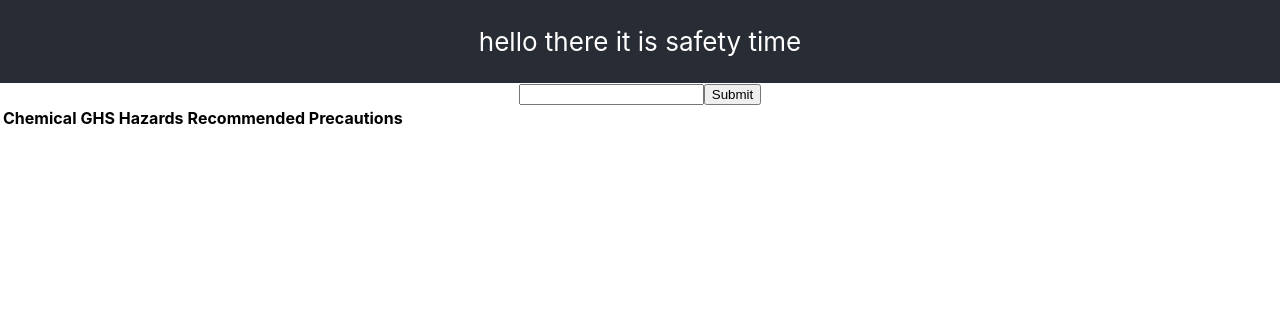
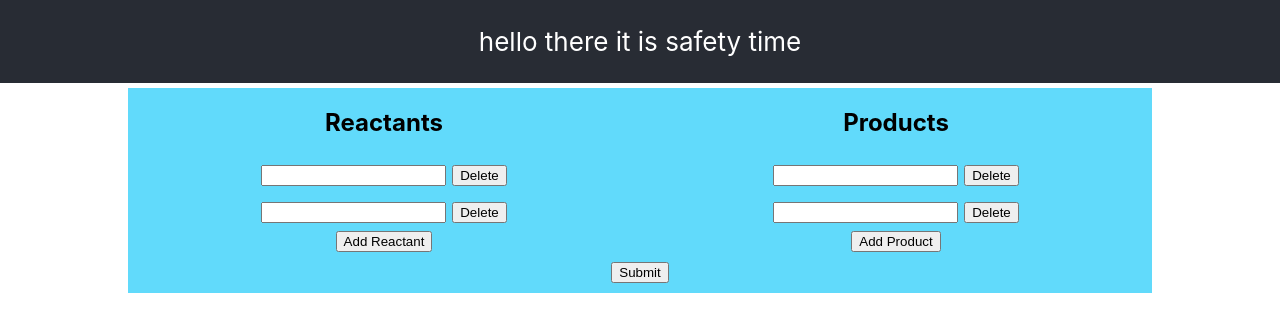
Before and after one commit to sarah-kw/chem-safety, a React (Create React App) app: page / in a window 1280 px wide. Shown: the top 332 px of the page. Built offline with nearby package versions, Linux system fonts and the light colour scheme.

Commit message:
css styling, gets data for SafetyTable from backend

```diff
--- a/package.json
+++ b/package.json
@@ -6,6 +6,7 @@
     "@testing-library/jest-dom": "^5.14.1",
     "@testing-library/react": "^13.0.0",
     "@testing-library/user-event": "^13.2.1",
+    "axios": "^0.27.2",
     "react": "^18.2.0",
     "react-dom": "^18.2.0",
     "react-scripts": "5.0.1",
--- a/src/App.css
+++ b/src/App.css
@@ -1,5 +1,7 @@
 .App {
   text-align: center;
+  display: flex;
+  flex-direction: column;
 }
 
 .App-logo {
@@ -36,3 +38,73 @@
     transform: rotate(360deg);
   }
 }
+
+.ReactionForm {
+  background-color: #61dafb;
+  margin: 5px;
+  min-width: 80%;
+  align-self: center;
+  justify-content: space-around;
+}
+
+.InputBlock {
+  display: flex;
+  justify-content: space-around;
+}
+
+.InputBlock button {
+  min-width: max-content;
+  max-width: 50%;
+  align-self: center;
+}
+
+.InputBlock button:hover {
+  background-color: pink;
+}
+
+.InputField{
+  display:flex;
+  margin: 5px;
+  align-items: space-between;
+}
+.InputField > * {
+  margin: 3px;
+}
+
+.ReactantInputs {
+  display: flex;
+  flex-direction: column;
+}
+
+.ProductInputs {
+  display: flex;
+  flex-direction: column;
+}
+
+
+input[type=submit] {
+  margin: 10px;
+}
+
+.SafetyTable {
+  margin: 10px;
+  align-self: center;
+  table-layout: fixed;
+  width: 80%;
+}
+
+.SafetyTable thead {
+  background-color: white;
+}
+
+.SafetyTable td {
+  word-wrap: break-word;
+}
+
+.SafetyRow--HazardsAvailable {
+  background-color: lightgrey;
+}
+
+.SafetyRow--HazardsUnavailable {
+  background-color: lightcoral;
+}
--- a/src/App.js
+++ b/src/App.js
@@ -1,21 +1,58 @@
 import "./App.css";
 import ReactionForm from "./components/ReactionForm";
 import SafetyTable from "./components/SafetyTable";
+import axios from "axios";
+import { useState } from "react";
 
 function App() {
+  const [reactionSafetyInfo, setReactionSafetyInfo] = useState(null);
+
   const getChemicalInfo = (chemicalList) => {
-    for (const chemical in chemicalList) {
-      console.log(chemicalList[chemical]);
+    const requestParams = {};
+
+    for (let i = 0; i < chemicalList["reactants"].length; i++) {
+      console.log(chemicalList["reactants"][i]);
+      if (
+        !(chemicalList["reactants"][i] === null) &&
+        !(chemicalList["reactants"][i] === "")
+      ) {
+        requestParams[i] = chemicalList["reactants"][i];
+      }
     }
+    axios
+      .get("http://localhost:4567/chemicals", {
+        params: requestParams,
+        // headers: {
+        //   // "Access-Control-Request-Headers": "hello",
+        // },
+      })
+      .then((res) => {
+        console.log(res.data);
+        // console.log(res.headers);
+        setReactionSafetyInfo(res.data);
+      })
+      .catch((err) => {
+        console.log(err);
+        console.log(err.response.data);
+      });
   };
+  // getChemicalInfo(["CC"]);
+
+  const safetyTable =
+    reactionSafetyInfo === null ? null : (
+      <SafetyTable safetyInfo={reactionSafetyInfo}></SafetyTable>
+    );
 
   return (
     <div className="App">
       <header className="App-header">
         <p>hello there it is safety time</p>
       </header>
-      <ReactionForm getChemicalInfo={getChemicalInfo}></ReactionForm>
-      <SafetyTable></SafetyTable>
+      <ReactionForm
+        className="ReactionForm"
+        getChemicalInfo={getChemicalInfo}
+      ></ReactionForm>
+      {safetyTable}
     </div>
   );
 }
--- a/src/components/ReactionForm.js
+++ b/src/components/ReactionForm.js
@@ -2,17 +2,47 @@ import React, { useState } from "react";
 
 const ReactionForm = ({ getChemicalInfo }) => {
   const [formData, setFormData] = useState({
-    chemicalA: "",
+    reactants: ["", ""],
+    products: ["", ""],
   });
 
+  const deleteReactantSlot = (id) => {
+    const updatedFormData = { ...formData };
+    delete updatedFormData["reactants"][id];
+    setFormData(updatedFormData);
+    console.log(updatedFormData);
+  };
+
+  const deleteProductSlot = (id) => {
+    const updatedFormData = { ...formData };
+    delete updatedFormData["products"][id];
+    setFormData(updatedFormData);
+    console.log(updatedFormData);
+  };
+
+  const addReactantSlot = () => {
+    const updatedFormData = { ...formData };
+    updatedFormData["reactants"].push("");
+    setFormData(updatedFormData);
+  };
+
+  const addProductSlot = () => {
+    const updatedFormData = { ...formData };
+    updatedFormData["products"].push("");
+    setFormData(updatedFormData);
+  };
+
   const onFormChange = (event) => {
-    const inputName = event.target.name;
+    // console.log(event);
+    // console.log(`id is ${event.target.id}`);
+    const inputClass = event.target.name;
     const inputValue = event.target.value;
 
     const updatedFormData = { ...formData };
-    updatedFormData[inputName] = inputValue;
+    updatedFormData[inputClass][event.target.id] = inputValue;
 
     setFormData(updatedFormData);
+    console.log(updatedFormData);
   };
 
   const onFormSubmit = (event) => {
@@ -20,14 +50,66 @@ const ReactionForm = ({ getChemicalInfo }) => {
     getChemicalInfo(formData);
   };
 
+  const reactantInputs = formData.reactants.map((reactant, index) => {
+    return reactant === undefined ? null : (
+      <div className="InputField" key={index}>
+        <input
+          key={index}
+          id={index}
+          name="reactants"
+          value={reactant}
+          onChange={onFormChange}
+        ></input>
+        <button
+          id={index}
+          type="button"
+          onClick={() => deleteReactantSlot(index)}
+        >
+          Delete
+        </button>
+      </div>
+    );
+  });
+
+  const productInputs = formData.products.map((product, index) => {
+    return product === undefined ? null : (
+      <div className="InputField" key={index}>
+        <input
+          key={index}
+          id={index}
+          name="products"
+          value={product}
+          onChange={onFormChange}
+        ></input>
+        <button
+          id={index}
+          type="button"
+          onClick={() => deleteProductSlot(index)}
+        >
+          Delete
+        </button>
+      </div>
+    );
+  });
+
   return (
     <form className="ReactionForm" onSubmit={onFormSubmit}>
-      <input
-        type="text"
-        name="chemicalA"
-        value={formData.chemicalA}
-        onChange={onFormChange}
-      />
+      <div className="InputBlock">
+        <section className="ReactantInputs">
+          <h2>Reactants</h2>
+          {reactantInputs}
+          <button type="button" onClick={addReactantSlot}>
+            Add Reactant
+          </button>
+        </section>
+        <section className="ProductInputs">
+          <h2>Products</h2>
+          {productInputs}
+          <button type="button" onClick={addProductSlot}>
+            Add Product
+          </button>
+        </section>
+      </div>
       <input type="submit" />
     </form>
   );
--- a/src/components/SafetyTable.js
+++ b/src/components/SafetyTable.js
@@ -1,13 +1,33 @@
 import React from "react";
 
-const SafetyTable = () => {
+const SafetyTable = ({ safetyInfo }) => {
+  const safetyRows = safetyInfo.map((chemical, index) => {
+    return (
+      <tr
+        key={index}
+        className={
+          chemical.gotHazards
+            ? "SafetyRow--HazardsAvailable"
+            : "SafetyRow--HazardsUnavailable"
+        }
+      >
+        <td>{chemical.name}</td>
+        <td>{chemical.gotHazards ? chemical.hazards : "None found"}</td>
+        <td>{chemical.gotHazards ? chemical.precautions : "None found"}</td>
+      </tr>
+    );
+  });
+
   return (
     <table className="SafetyTable">
-      <tr>
-        <th>Chemical</th>
-        <th>GHS Hazards</th>
-        <th>Recommended Precautions</th>
-      </tr>
+      <thead>
+        <tr>
+          <th>Chemical</th>
+          <th>GHS Hazards</th>
+          <th>Recommended Precautions</th>
+        </tr>
+      </thead>
+      <tbody>{safetyRows}</tbody>
     </table>
   );
 };
```
Also changed, not shown: 1 other file (tests, documents, lock files or other folders).
